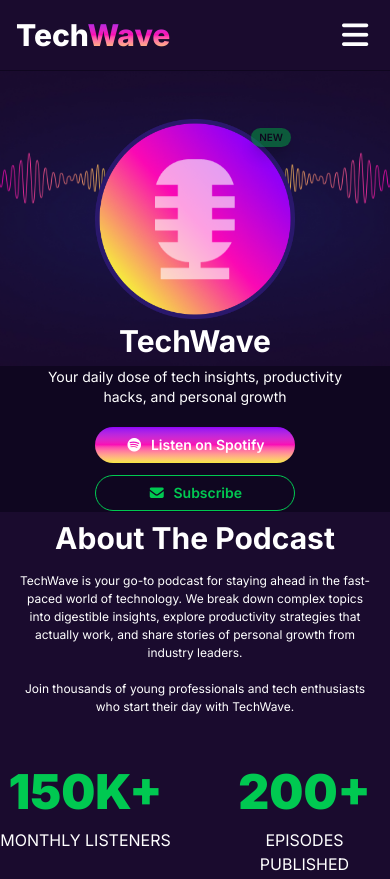
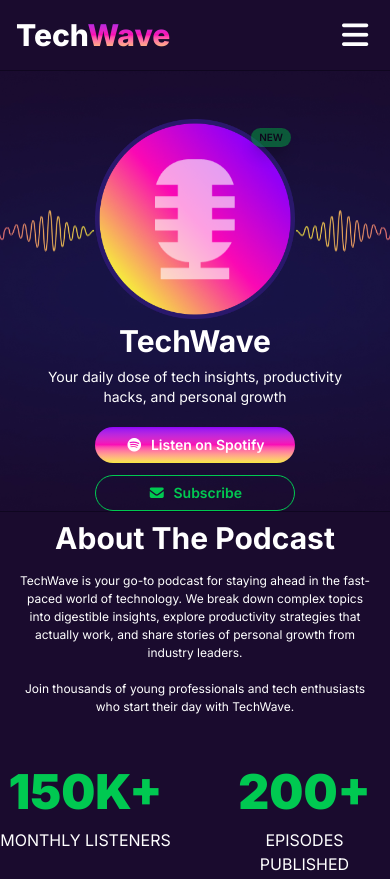
Before and after one commit to mehedyPUST/TechWave, a website: page index.html in a window 390 px wide. Shown: the top 879 px of the page. Drawn offline with Linux system fonts and the light colour scheme.

Commit message:
final of final

```diff
--- a/index.html
+++ b/index.html
@@ -45,9 +45,7 @@
 <!-- Banner Section -->
 
   <section class="bg-[#0F0620] max-w-[1600px] mx-auto ">
-  <div class=" mx-auto max-w-[1600px] min-h-full md:min-h-[760px] bg-[url('./images/hero-bg.png')] bg-no-repeat bg-top bg-[length:160%] md:bg-cover md:bg-center border border-transparent px-4
-  "
->
+  <div class=" mx-auto max-w-[1600px] min-h-full md:min-h-[760px] bg-[url('./images/hero-bg.png')] bg-cover bg-center bg-no-repeat aspect-[16/9] md:aspect-[21/9]  border border-transparent px-4">
 
 
     <!-- Hero items -->
```
Also changed, not shown: output.css.
